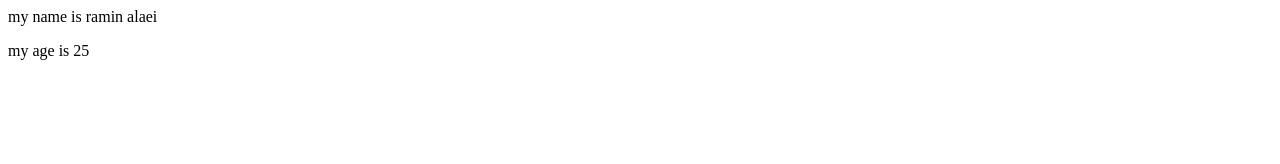
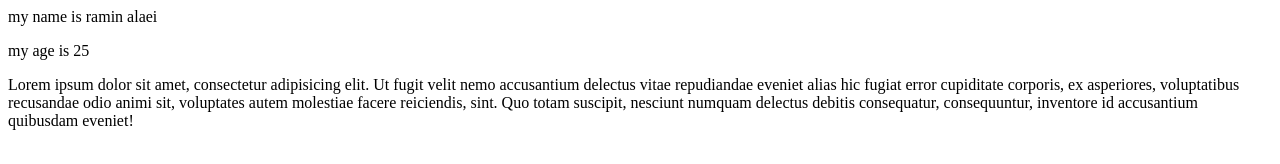
Before and after one commit to raminalaei/ramin-project, a plain HTML site: page index.html in a window 1280 px wide. Drawn offline with Linux system fonts and the light colour scheme.

Commit message:
add tag p to html

```diff
--- a/index.html
+++ b/index.html
@@ -11,8 +11,10 @@
 	<p>
 		my age is 25
 	</p>
+	<p>Lorem ipsum dolor sit amet, consectetur adipisicing elit. Ut fugit velit nemo accusantium delectus vitae repudiandae eveniet alias hic fugiat error cupiditate corporis, ex asperiores, voluptatibus recusandae odio animi sit, voluptates autem molestiae facere reiciendis, sint. Quo totam suscipit, nesciunt numquam delectus debitis consequatur, consequuntur, inventore id accusantium quibusdam eveniet!</p>
 </div>
 
 	<script src="./js/style.js"></script>
+
 </body>
 </html>
```
Also changed, not shown: ramin.html (+1 -0 lines).
